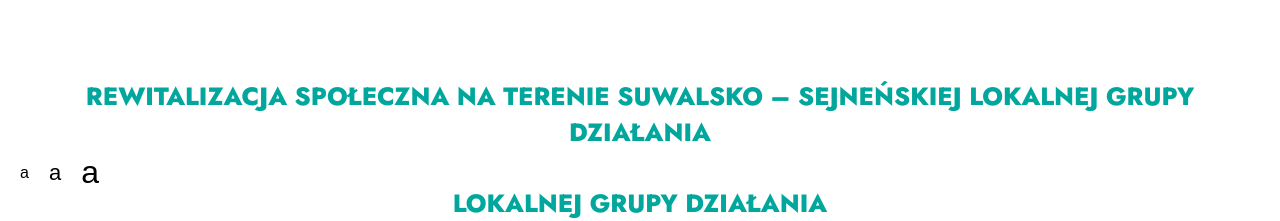
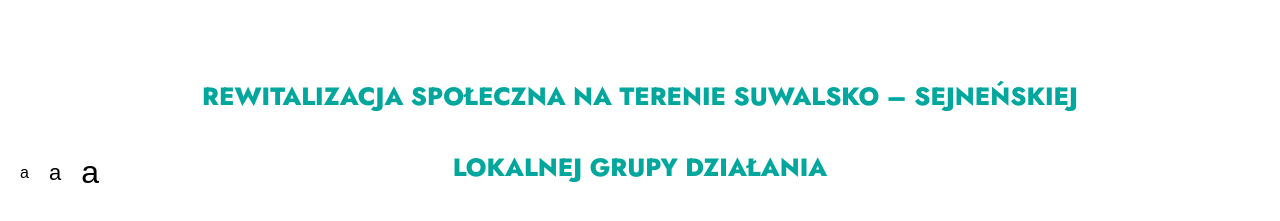
Before and after one commit to waveex/suwul.pl, a website built with Parcel: page projekt-lokalnej-grupy-dzialania.html in a window 1280 px wide. Shown: the part 589-810 px from the top of the page. Built offline with nearby package versions, Linux system fonts and the light colour scheme.

Commit message:
text scaler js + content update

```diff
--- a/projekt-lokalnej-grupy-dzialania.html
+++ b/projekt-lokalnej-grupy-dzialania.html
@@ -103,8 +103,7 @@
             <section class="about">
                 <h1 class="about__h1">
                     Rewitalizacja społeczna na terenie Suwalsko – Sejneńskiej
-                    Lokalnej Grupy Działania
-                </h1>
+                                </h1>
                 <h2 class="about__h1">
 
                     Lokalnej Grupy Działania
```
